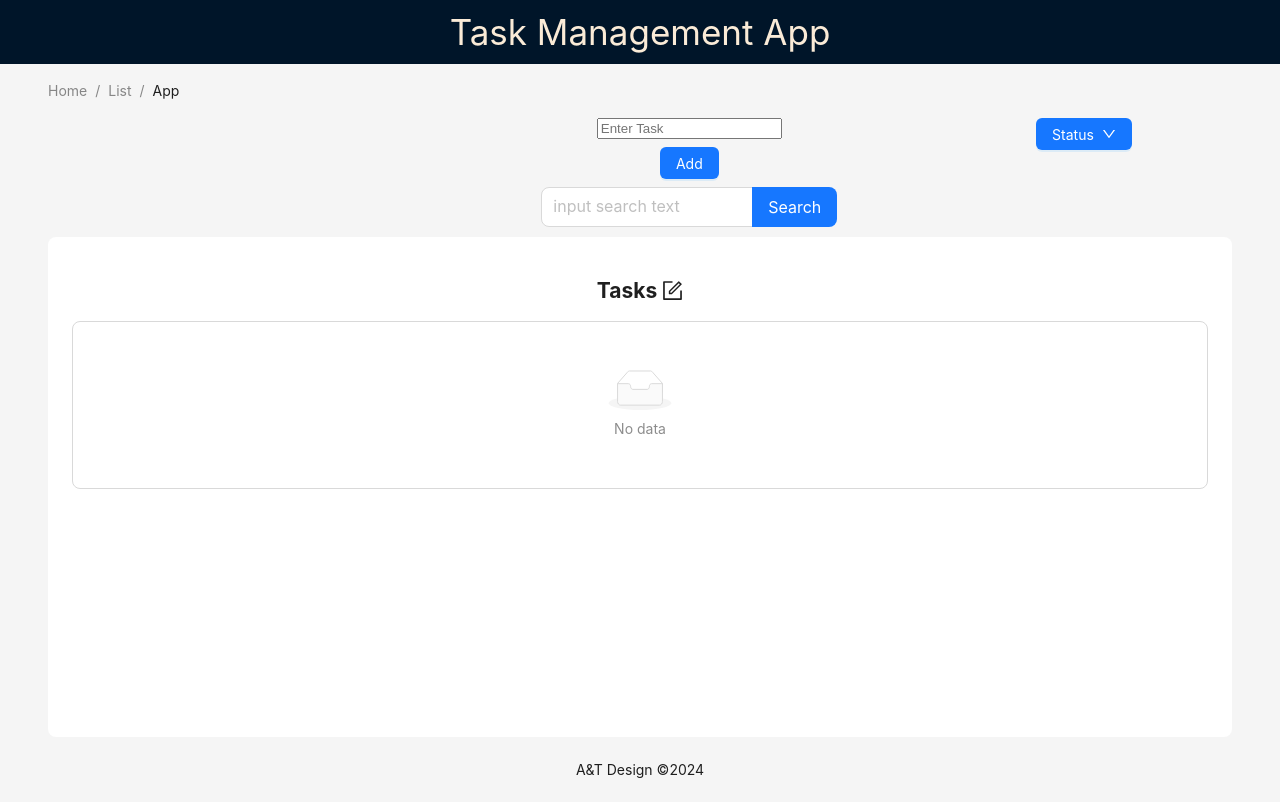
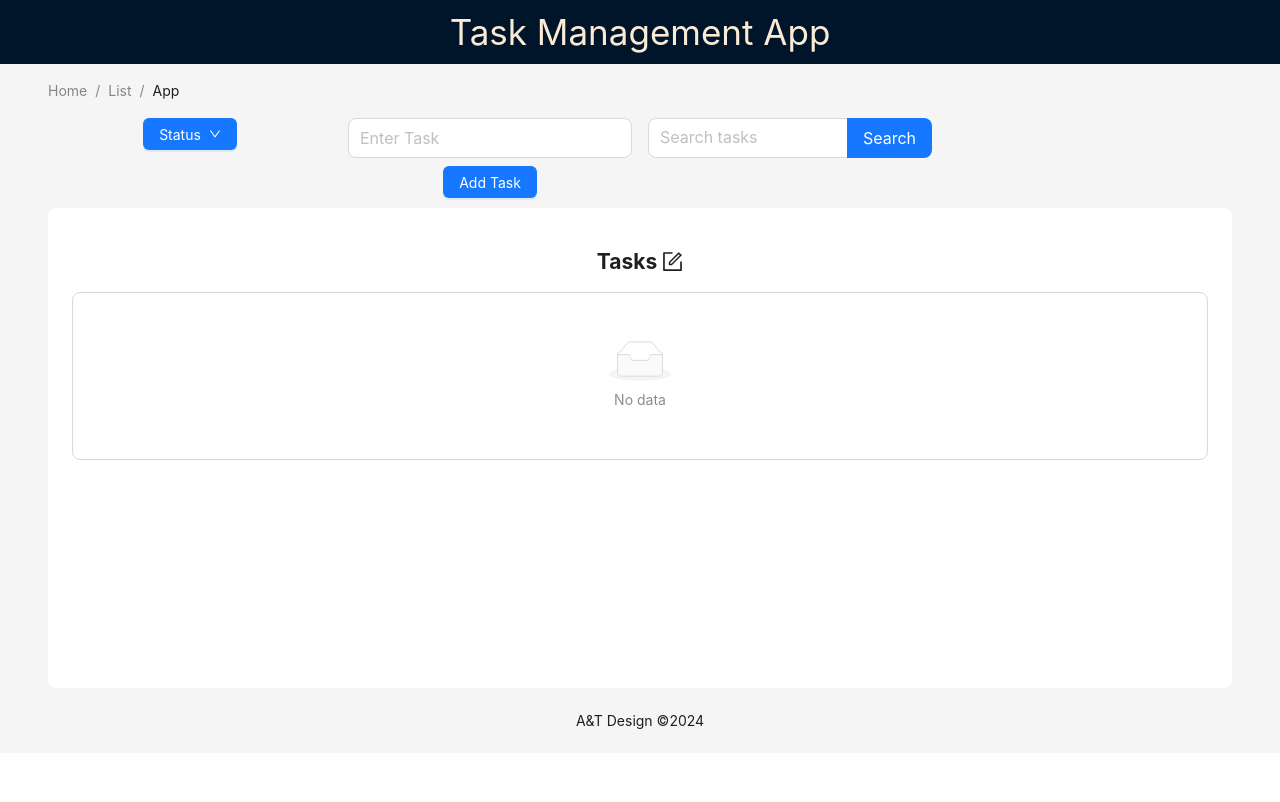
Before and after one commit to NikhileshDev/Task-Mngmnt-App, a React (Create React App) app: page / in a window 1280 px wide. Built offline with nearby package versions, Linux system fonts and the light colour scheme; the HTML template or start-up script is replaced by a standard one.

Commit message:
SPA is Functional

```diff
--- a/package.json
+++ b/package.json
@@ -6,8 +6,8 @@
     "@ant-design/icons": "^5.5.2",
     "antd": "^5.22.5",
     "cra-template": "1.2.0",
-    "react": "^19.0.0",
-    "react-dom": "^19.0.0",
+    "react": "^18.3.1",
+    "react-dom": "^18.3.1",
     "react-scripts": "5.0.1"
   },
   "scripts": {
--- a/src/App.js
+++ b/src/App.js
@@ -1,123 +1,206 @@
 import React, { useState } from 'react';
-import { Input, Space, Button, Row, Col, Breadcrumb, Layout, theme, Dropdown, List } from 'antd';
-import { FormOutlined, DownOutlined } from '@ant-design/icons';
+import { Input, Space, Button, Row, Col, Breadcrumb, Layout, theme, Dropdown, List, Modal, DatePicker, Form, message } from 'antd';
+import { FormOutlined, DownOutlined, DeleteOutlined, CheckCircleOutlined, EditOutlined } from '@ant-design/icons';
 import './App.css';
-import { } from 'antd';
 
 const { Header, Content, Footer } = Layout;
 const { Search } = Input;
-const onSearch = (value, _e, info) => console.log(info?.source, value);
+const { TextArea } = Input;
 
 const items = [
-  { key: '1', label: 'All' , disabled: true },
+  { key: '1', label: 'All' },
   { key: '2', label: 'Active' },
   { key: '3', label: 'Completed' },
 ];
 
-
 const App = () => {
-
   const [tasks, setTasks] = useState([]);
   const [newTask, setNewTask] = useState('');
+  const [selectedCategory, setSelectedCategory] = useState('1');
+  const [editingTask, setEditingTask] = useState(null);
+  const [modalVisible, setModalVisible] = useState(false);
+
+  // Form instance for editing task modal
+  const [form] = Form.useForm();
 
   const {
     token: { colorBgContainer, borderRadiusLG },
   } = theme.useToken();
 
+  // Add a new task
   const addTask = () => {
-    if(!newTask.trim()) return;
-    setTasks([...tasks, { id: Date.now(), text: newTask, completed: false}]);
-    setNewTask('');
+    // Validate the newTask input and make sure it is not empty
+    if (!newTask.trim()) {
+      message.error('Please enter a task name!');
+      return;
+    }
+
+    setTasks([...tasks, { id: Date.now(), text: newTask, completed: false, description: '', dueDate: null }]);
+    setNewTask(''); // Reset the input after adding the task
   };
 
+  // Toggle task completion
+  const toggleTaskCompletion = (id) => {
+    setTasks(tasks.map((task) => task.id === id ? { ...task, completed: !task.completed } : task));
+  };
+
+  // Remove a task
+  const removeTask = (id) => {
+    setTasks(tasks.filter((task) => task.id !== id));
+  };
+
+  // Handle task category filter
+  const handleCategoryChange = ({ key }) => {
+    setSelectedCategory(key);
+  };
+
+  // Edit a task (open modal)
+  const editTask = (task) => {
+    setEditingTask(task);
+    form.setFieldsValue(task); // Set values for the form fields
+    setModalVisible(true);
+  };
+
+  // Save edited task
+  const saveEditedTask = (values) => {
+    const updatedTasks = tasks.map((task) =>
+      task.id === editingTask.id ? { ...task, ...values } : task
+    );
+    setTasks(updatedTasks);
+    setModalVisible(false);
+    setEditingTask(null);
+    message.success('Task updated successfully');
+  };
+
+  // Filter tasks based on the selected category
+  const filteredTasks = tasks.filter((task) => {
+    if (selectedCategory === '1') return true; // Show all tasks
+    if (selectedCategory === '2') return !task.completed; // Show active tasks
+    if (selectedCategory === '3') return task.completed; // Show completed tasks
+  });
 
   return (
-    <div className='main-div'>
+    <div className="main-div">
+      <Layout>
+        <Header className="header">Task Management App</Header>
 
-      <Layout>
-        <Header className = 'header' >
-          Task Management App
-        </Header>
-
-        <Content style={{ padding: '0 48px' }} >
-          <Breadcrumb style={{ margin: '16px 0' }} >
+        <Content style={{ padding: '0 48px' }}>
+          <Breadcrumb style={{ margin: '16px 0' }}>
             <Breadcrumb.Item>Home</Breadcrumb.Item>
             <Breadcrumb.Item>List</Breadcrumb.Item>
             <Breadcrumb.Item>App</Breadcrumb.Item>
           </Breadcrumb>
 
-
-          <Row>
-            <Col
-              xs={{ span: 5, offset: 1 }}
-              lg={{ span: 6, offset: 2 }}
-            >
-
+          <Row gutter={[16, 16]}>
+            <Col span={6}>
+              <Dropdown
+                menu={{
+                  items,
+                  onClick: handleCategoryChange,
+                }}
+              >
+                <Button type="primary">
+                  Status <DownOutlined />
+                </Button>
+              </Dropdown>
             </Col>
-            <Col
-              xs={{ span: 11, offset: 1 }}
-              lg={{ span: 6, offset: 2 }}
-            >
-                <Space direction='vertical'>
-                  <input
-                    value = {newTask}
-                    onChange={(e) => setNewTask(e.target.value)}
-                    placeholder = 'Enter Task'
-                  />
-                  <Button type='primary' onClick={addTask}> Add </Button>
-                  <Search
-                    placeholder='input search text'
-                    enterButton='Search'
-                    onSearch={onSearch}
-                    size='large'
-                  />
-                </Space>
+            <Col span={6}>
+              <Space direction="vertical" style={{ width: '100%' }}>
+                <Input
+                  value={newTask}
+                  onChange={(e) => setNewTask(e.target.value)} // Ensure state is updated correctly
+                  placeholder="Enter Task"
+                  size="large"
+                />
+                <Button type="primary" onClick={addTask}>Add Task</Button>
+              </Space>
             </Col>
-            <Col
-              xs={{ span: 5, offset: 1 }}
-              lg={{ span: 6, offset: 2 }}
-            >
-              <Dropdown
-                menu = {{ items }}
-              >
-                <a onClick={(e) => e.preventDefault()}>
-                  <Space>
-                    <Button type='primary'>
-                      Status <DownOutlined />
-                    </Button>
-                  </Space>
-                </a>
-              </Dropdown>
+            <Col span={6}>
+              <Search placeholder="Search tasks" enterButton="Search" size="large" />
             </Col>
           </Row>
 
           <div
             style={{
               background: colorBgContainer,
-              minHeight: 500,
+              minHeight: 480,
               padding: 24,
               borderRadius: borderRadiusLG,
-              marginTop: 10
+              marginTop: 10,
             }}
           >
-            <h2>  Tasks <FormOutlined /> </h2>
+            <h2>
+              Tasks <FormOutlined />
+            </h2>
             <List
-             bordered
-             dataSource = {tasks}
-             renderItem={(task) => {
-               <List.Item>
-                 <div> {task.text} </div>
-               </List.Item>
-              }}
+              bordered
+              dataSource={filteredTasks}
+              renderItem={(task) => (
+                <List.Item
+                  actions={[
+                    <Button
+                      type="link"
+                      icon={<CheckCircleOutlined />}
+                      onClick={() => toggleTaskCompletion(task.id)}
+                    >
+                      {task.completed ? 'Undo' : 'Complete'}
+                    </Button>,
+                    <Button type="link" icon={<EditOutlined />} onClick={() => editTask(task)} />,
+                    <Button
+                      type="link"
+                      icon={<DeleteOutlined />}
+                      onClick={() => removeTask(task.id)}
+                    >
+                      Delete
+                    </Button>,
+                  ]}
+                >
+                  <div style={{ textDecoration: task.completed ? 'line-through' : 'none' }}>
+                    <strong>{task.text}</strong>
+                    <p>{task.description}</p>
+                    <p>{task.dueDate ? `Due Date: ${task.dueDate}` : ''}</p>
+                  </div>
+                </List.Item>
+              )}
             />
           </div>
-
         </Content>
 
-        <Footer style = {{ textAlign: 'center' }} >
+        <Footer style={{ textAlign: 'center' }}>
           A&T Design ©{new Date().getFullYear()}
         </Footer>
       </Layout>
+
+      {/* Modal for editing task */}
+      {editingTask && (
+        <Modal
+          title="Edit Task"
+          visible={modalVisible}
+          onCancel={() => setModalVisible(false)}
+          onOk={() => form.submit()} // Trigger form submission on "OK"
+        >
+          <Form
+            initialValues={editingTask}
+            onFinish={saveEditedTask}
+            layout="vertical"
+            form={form}
+          >
+            <Form.Item
+              label="Task Name"
+              name="text"
+              rules={[{ required: true, message: 'Please input the task name!' }]}
+            >
+              <Input />
+            </Form.Item>
+            <Form.Item label="Description" name="description">
+              <TextArea rows={4} />
+            </Form.Item>
+            <Form.Item label="Due Date" name="dueDate">
+              <DatePicker style={{ width: '100%' }} />
+            </Form.Item>
+          </Form>
+        </Modal>
+      )}
     </div>
   );
 };
```
Also changed, not shown: 1 other file (tests, documents, lock files or other folders).
